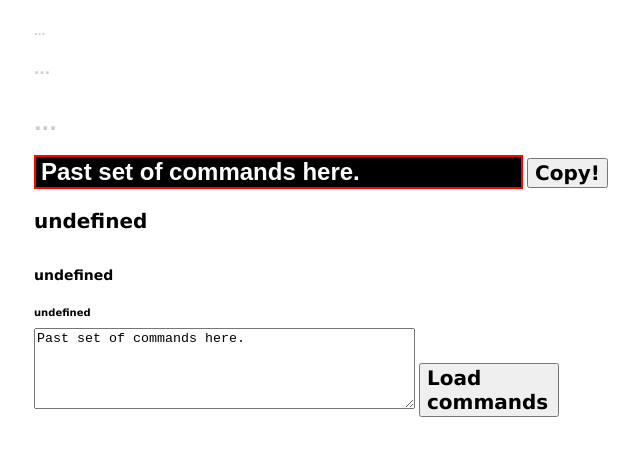
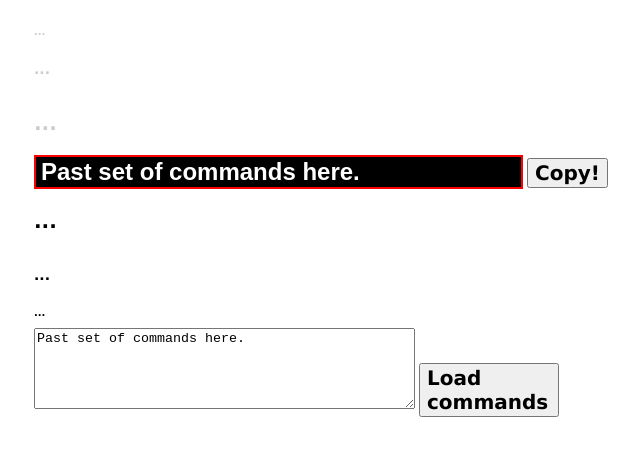
Before and after one commit to CrazyBudda/Crawler, a plain HTML site: page list_crawler_v2.html in a window 1280 px wide. Both pictures are taken after a click on the input "Load commands". Shown: the whole page, without its empty margins (132-772 px from the left). Drawn offline with Linux system fonts and the light colour scheme.

Commit message:
Added dots to the end of array, changed Command field value when reached the end of commands list.

```diff
--- a/list_crawler_v2.html
+++ b/list_crawler_v2.html
@@ -132,10 +132,11 @@ function myFunction() {
 	copyText.select();
 	document.execCommand("copy");
 
-	if (typeof arr[4] == 'undefined') {
+	if (typeof arr[8] == 'undefined') {
 		document.getElementById("test").value = "Re-Load commands";
 		document.getElementById("copybtn").disabled = true;
 		document.getElementById("copybtn").className = "btn_done";
+		arr[4] = "Re-Load commands!";
 	}
 
 	arr.shift();
@@ -143,6 +144,7 @@ function myFunction() {
 	var tooltip = document.getElementById("myTooltip");
 	tooltip.innerHTML = "Copied: " + arr[2];//copyText.value;
 
+//for
 	document.getElementById("coming").innerHTML = arr[4];
   document.getElementById("coming1").innerHTML = arr[5];
   document.getElementById("coming2").innerHTML = arr[6];
@@ -151,48 +153,6 @@ function myFunction() {
   document.getElementById("past1").innerHTML = arr[1];
   document.getElementById("past2").innerHTML = arr[0];
 }
-
-/*---------------------------------------------
-if (typeof arr[4] == 'undefined') {
-	var copyText = document.getElementById("command");
-  //copyText.value = arr[3] //-1
-  copyText.select();
-  document.execCommand("copy");
-	arr.shift();
-	document.getElementById("test").value = "Re-Load commands";
-	document.getElementById("copybtn").disabled = true;
-	document.getElementById("copybtn").className = "btn_done";
-//	document.getElementById("coming1").innerHTML = "RELOAD!";
-
-}
-
-else {
-
-//document.getElementById("copybtn").disabled = false;
-
-  //var copyText = document.getElementById("command");
-  //copyText.value = arr[3] //-1
-  copyText.select();
-  document.execCommand("copy");
-	arr.shift();
-	copyText.value = arr[3]; //-1
-
-  var tooltip = document.getElementById("myTooltip");
-  tooltip.innerHTML = "Copied: " + arr[2];//copyText.value;
-
-  var coming = document.getElementById("coming");
-  coming.innerHTML = arr[4];
-  document.getElementById("coming1").innerHTML = arr[5];
-  document.getElementById("coming2").innerHTML = arr[6]; //-1
-
-  var past = document.getElementById("past");
-  past.innerHTML = arr[2];
-  document.getElementById("past1").innerHTML = arr[1];
-  document.getElementById("past2").innerHTML = arr[0];
-  //arr.shift();
-}
-}
-*/
 
 function outFunc() {
   var tooltip = document.getElementById("myTooltip");
@@ -207,15 +167,14 @@ function initia() {
   var coms = document.getElementById("com_set").value;
   arr =  coms.split("\n");
   arr.unshift("...","...","...");
+	arr.push("...","...","...","...");
   document.getElementById("command").value = arr[3]; //"Press Copy button-->";
 
-  var coming = document.getElementById("coming");
-  coming.innerHTML = arr[4];
+  document.getElementById("coming").innerHTML = arr[4];
   document.getElementById("coming1").innerHTML = arr[5];
   document.getElementById("coming2").innerHTML = arr[6];
 
-  var past = document.getElementById("past");
-  past.innerHTML = arr[2];
+  document.getElementById("past").innerHTML = arr[2];
   document.getElementById("past1").innerHTML = arr[1];
   document.getElementById("past2").innerHTML = arr[0];
   //arr.shift();
```
